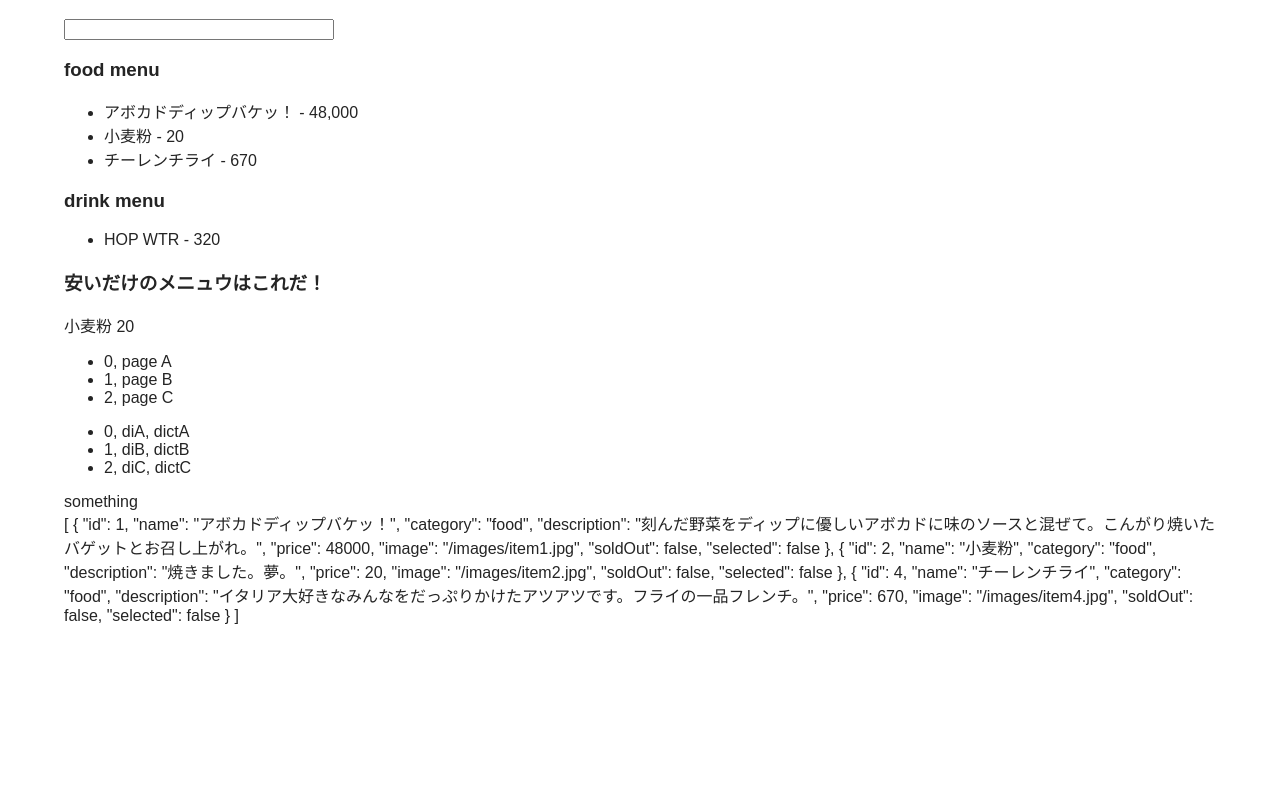
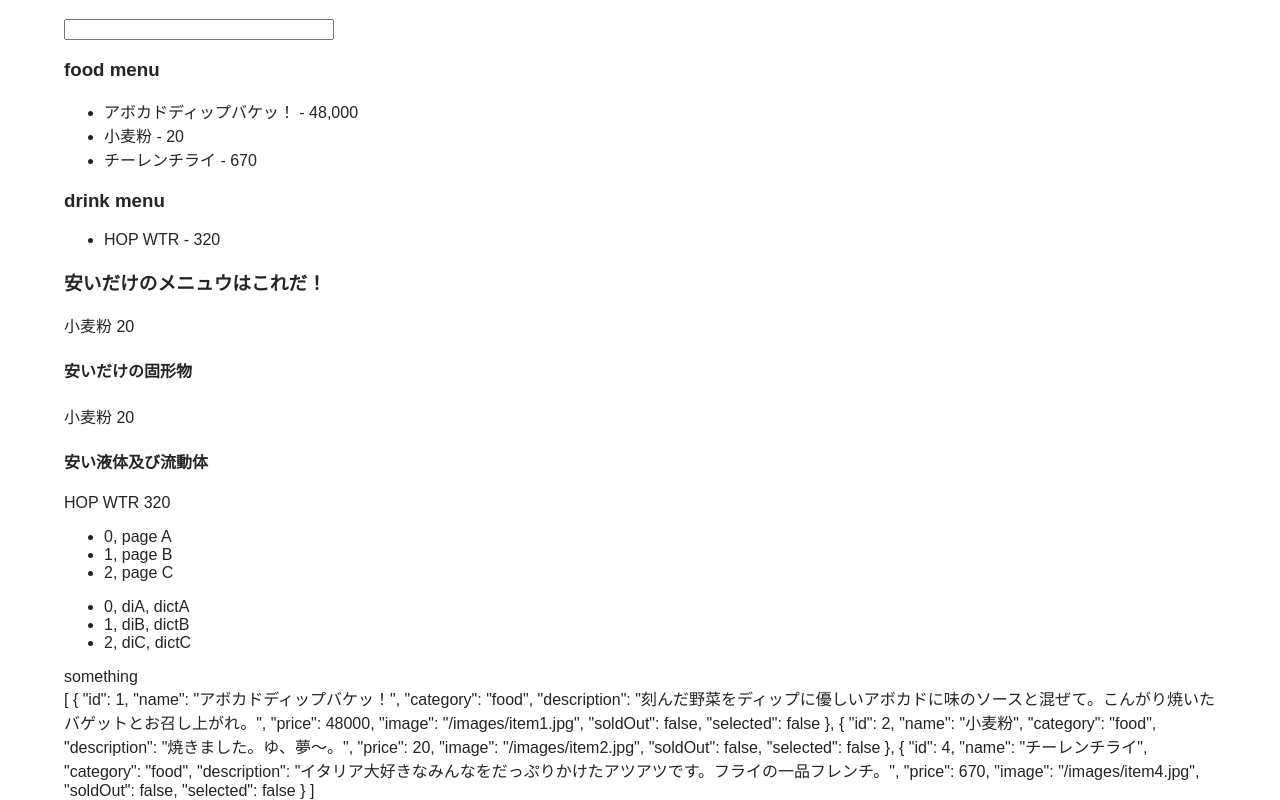
Before and after one commit to y-web21/sandbox-vue3, a Vue app: page / in a window 1280 px wide. Shown: the part 795-1595 px from the top of the page. Before the commit the page ends 1420 px from the top, so only its background shows below. Built offline with nearby package versions, Linux system fonts and the light colour scheme.

Commit message:
food, drinkそれぞれの最低価格のアイテム表示を追加

```diff
--- a/src/App.vue
+++ b/src/App.vue
@@ -48,7 +48,11 @@
   </ul>
 
   <h3>安いだけのメニュウはこれだ！</h3>
-  <p>{{ lowestPriceItem.name }} {{ pricePrefix(lowestPriceItem.price) }}</p>
+  <p>{{ getLowestPriceItem.name }} {{ pricePrefix(getLowestPriceItem.price) }}</p>
+  <h4>安いだけの固形物</h4>
+  <p>{{ getLowestPriceFood.name }} {{ pricePrefix(getLowestPriceFood.price) }}</p>
+  <h4>安い液体及び流動体</h4>
+  <p>{{ getLowestPriceDrink.name }} {{ pricePrefix(getLowestPriceDrink.price) }}</p>
 
   <!-- :key の index 指定は、並び替えなどで不具合があるため非推奨とのこと -->
   <!-- だが、:key の指定がないとエラーを吐くため必須だと思われる。 []の配列形式だと、indexでも渡しておかないと動かないのでとりあえず渡す -->
@@ -90,7 +94,7 @@ export default {
           id: 2,
           name: "小麦粉",
           category: "food",
-          description: "焼きました。夢。",
+          description: "焼きました。ゆ、夢～。",
           price: 20,
           image: "/images/item2.jpg",
           soldOut: false,
@@ -155,6 +159,22 @@ export default {
     alert() {
       alert("keyup しましたね！！");
     },
+    getLowestPrice(items) {
+      console.log(items[0]);
+      return items[
+        (() => {
+          let min = 10000000;
+          let index = 0;
+          for (let i = 0; i < items.length; i++) {
+            if (min > items[i].price) {
+              min = items[i].price;
+              index = i;
+            }
+          }
+          return index;
+        })()
+      ];
+    },
   },
   computed: {
     stockQuantityComputed() {
@@ -163,20 +183,14 @@ export default {
     getDateComputed() {
       return Date.now();
     },
-    lowestPriceItem() {
-      return this.items[
-        (() => {
-          let min = 10000000;
-          let index = 0;
-          for (let i = 0; i < this.items.length; i++) {
-            if (min > this.items[i].price) {
-              min = this.items[i].price;
-              index = i;
-            }
-          }
-          return index;
-        })()
-      ];
+    getLowestPriceItem() {
+      return this.getLowestPrice(this.items);
+    },
+    getLowestPriceFood() {
+      return this.getLowestPrice(this.getFood);
+    },
+    getLowestPriceDrink() {
+      return this.getLowestPrice(this.getDrink);
     },
     getFood() {
       return this.items.filter((item) => item.category === "food");
```
